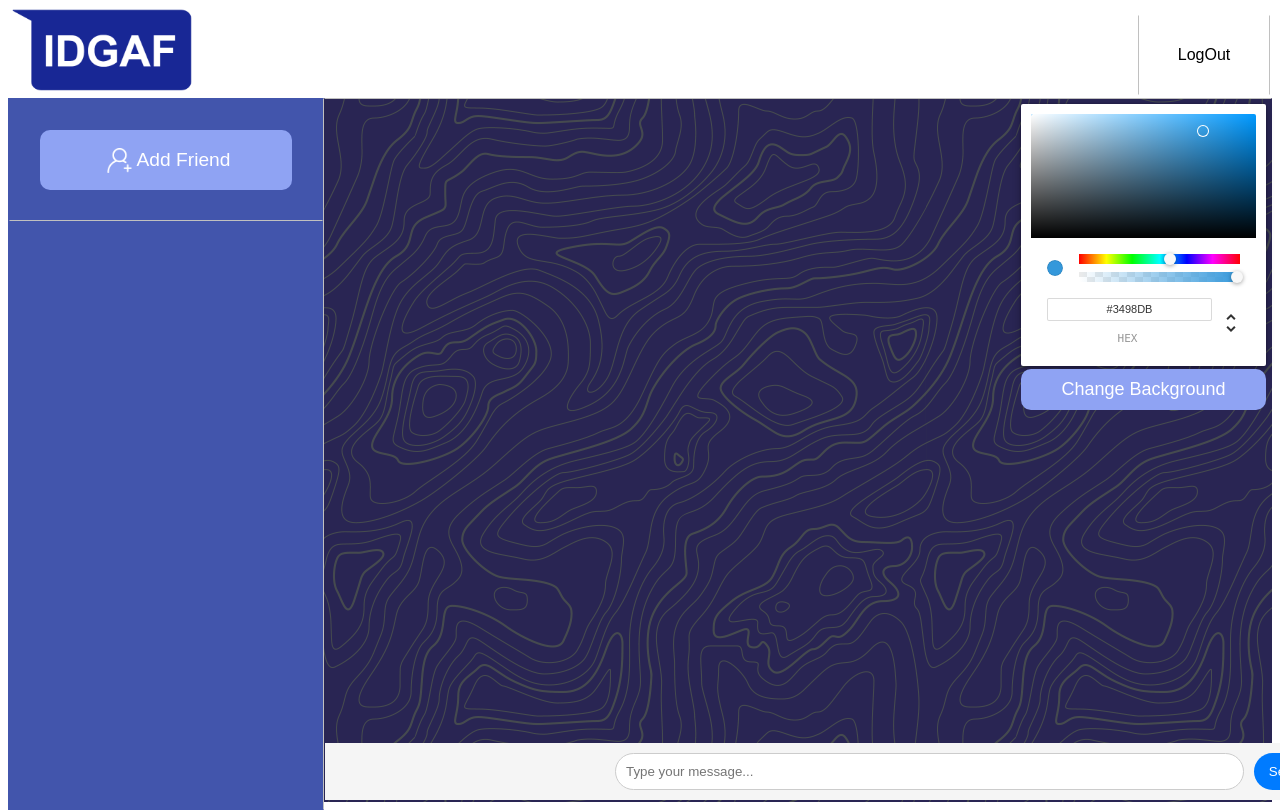
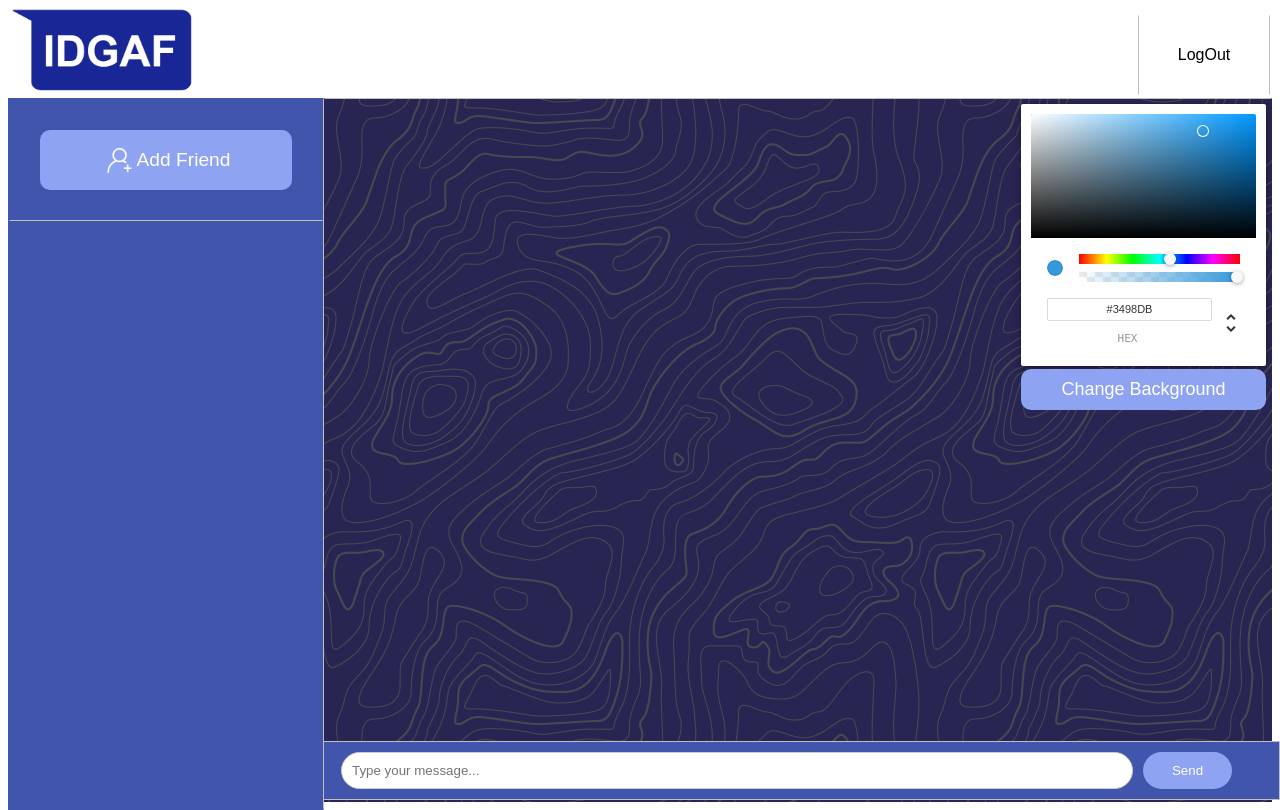
Before and after one commit to Antedbell20/IDGAF, a React (Vite) app in the folder client/: page / in a window 1280 px wide. Built offline with nearby package versions, Linux system fonts and the light colour scheme.

Commit message:
fully styled new message box and screen sizings incorporated for new massage box

```diff
--- a/client/src/app.css
+++ b/client/src/app.css
@@ -117,6 +117,7 @@ nav img {
   position: relative;
   top: 90px;
   height: 89vh;
+  z-index: 4;
 }
 
 .add {
@@ -183,8 +184,7 @@ nav img {
 .search {
   display: flex;
   justify-content: center;
-  background-color: white;
-  border: 1px solid;
+  border: 1px solid var(--lines);
   padding: 10px;
   background-color: var(--darkest);
   border-bottom-left-radius: 10px;
@@ -198,7 +198,7 @@ nav img {
 
 .search input[type="text"] {
   width: 95%;
-  background-color: var(--main);
+  background-color: white;
   border: 0px;
   border-radius: 7px;
 }
@@ -206,7 +206,7 @@ nav img {
 .search button {
   margin-left: 5px;
   width: 30%;
-  background-color: white;
+  background-color: var(--main);
   border-radius: 7px;
   border: 0px;
   transition-timing-function: ease-in-out;
@@ -218,13 +218,9 @@ nav img {
 }
 
 /* hover animations */
-.text-box button:hover {
-  transform: translateY(-10px);
-  background-color:  #e3e0e0;
-}
 
 .search button:hover {
-  background-color:  #e3e0e0;
+  background-color:  var(--darker);
 }
 
 .add button:hover {
@@ -237,12 +233,6 @@ nav img {
 }
 
 /* different screen sizing styling */
-
-@media (max-width: 1000px) {
-  /* .text-box {
-    width: 70%;
-  } */
-}
 
 @media (max-width: 750px) {
   /* .text-box .text-area {
@@ -267,6 +257,7 @@ nav img {
   .search button {
   width: 100%;
   margin-top: 5px;
+  margin-left: 0px;
   }
 
 }
--- a/client/src/index.css
+++ b/client/src/index.css
@@ -89,6 +89,11 @@ main {
     scale: 1.01;
 }
 
+.send-button:hover {
+    transform: translateY(-10px);
+    background-color:  #6279e3;
+  }
+
 .login-form a:hover, .signup-form a:hover {
     background-color: #6279e3;
 }
@@ -96,22 +101,22 @@ main {
 /* Home page text styling */
 .send-message-container {
   display: flex;
-  justify-content: center;
-  align-items: center;
   padding: 10px;
-  background: #f5f5f5;
+  background: #4255ac;
   position: fixed;
   bottom: 0;
-  width: 100%;
-  left: 2;
+  width: 75%;
+  right: 0;
   box-sizing: border-box;
+  border: 1px solid rgb(192, 192, 192);
+  z-index: 2;
 }
 
 .send-message-form {
   display: flex;
-  width: calc(100% - 20px);
-  max-width: 700px;
-  margin: auto;
+  /* width: calc(100% - 20px); */
+  width: 95%;
+  margin: 0 10px;
 }
 
 .message-input {
@@ -124,12 +129,15 @@ main {
 }
 
 .send-button {
-  background: #007bff;
+  background: #8fa3f3;
+  width: 10%;
   color: white;
   border: none;
   padding: 10px 15px;
   border-radius: 20px;
   cursor: pointer;
+  transition-timing-function: ease-out;
+  transition: all 0.8s;
 }
 
 .error-message {
@@ -140,3 +148,10 @@ main {
   text-align: center;
   transform: translateX(-50%);
 }
+
+/* Screen sizings */
+@media (max-width: 1000px) {
+    .send-button {
+      width: 20%;
+    }
+  }
```
